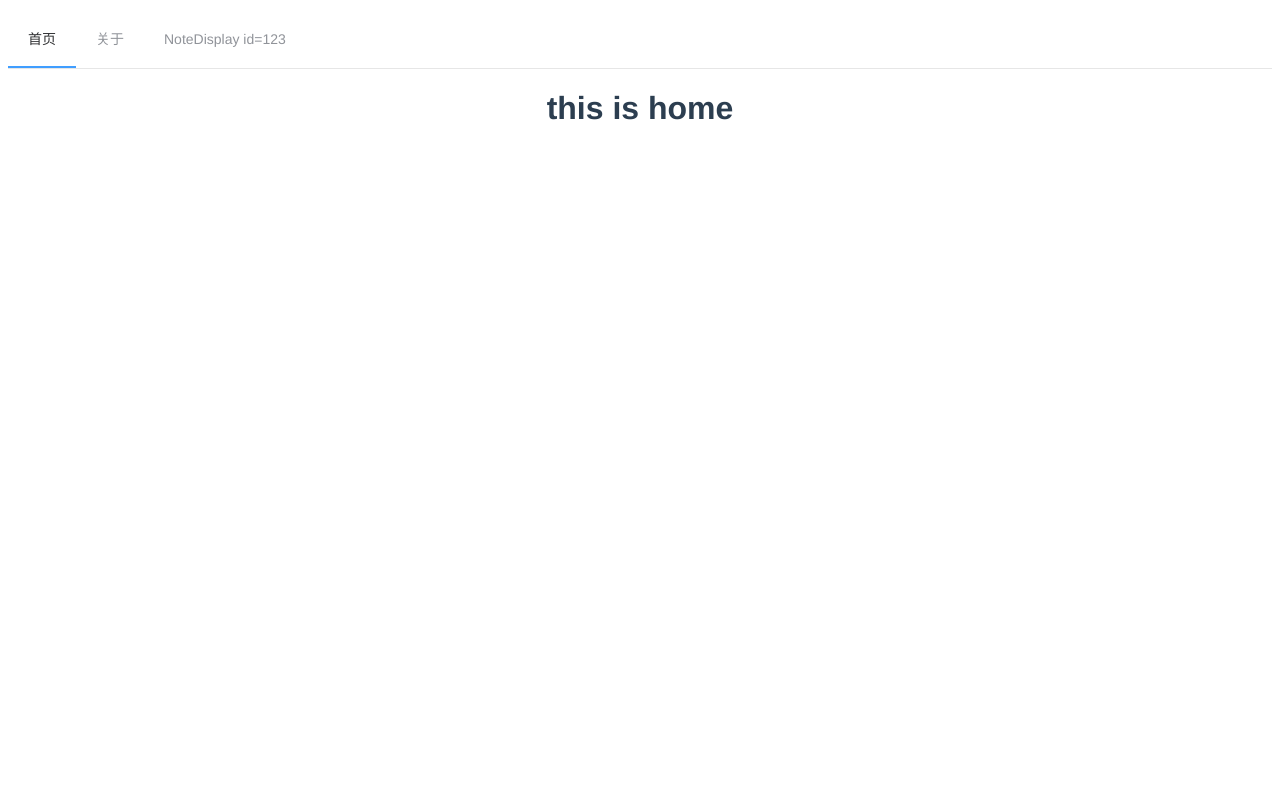
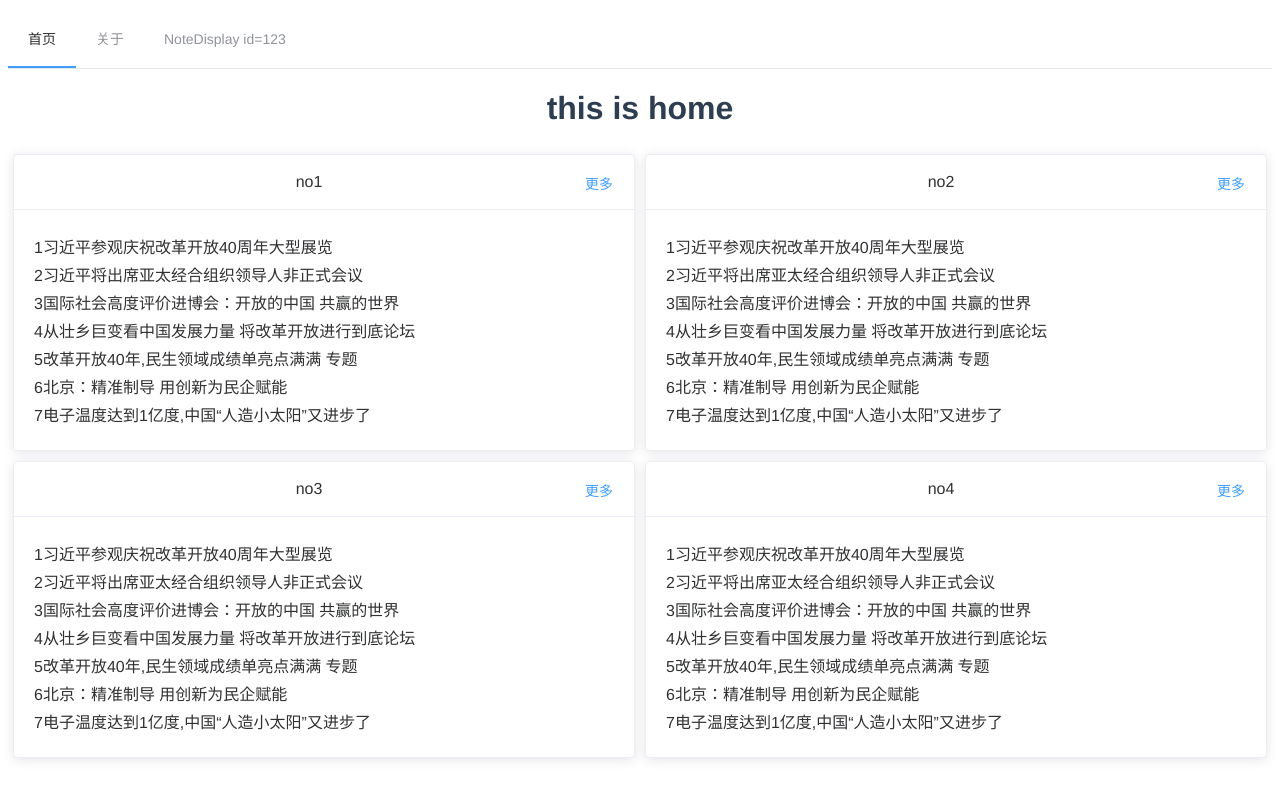
Before and after one commit to applejuicey/my-notes, a Vue app: page / in a window 1280 px wide. Built offline with nearby package versions, Linux system fonts and the light colour scheme.

Commit message:
Home page simply designed and two associated components added.

```diff
--- /dev/null
+++ b/src/components/ContentCard.vue
@@ -0,0 +1,52 @@
+<template>
+  <div class="content-card">
+
+    <el-card class="box-card" shadow="always">
+
+      <div slot="header">
+        <span>{{cardName}}</span>
+        <el-button style="float: right; padding: 3px 0" type="text">更多</el-button>
+      </div>
+
+      <div>
+        <note-list></note-list>
+      </div>
+
+    </el-card>
+
+  </div>
+</template>
+
+<script>
+  import NoteList from '@/components/NoteList.vue'
+  export default {
+    name: 'content-card',
+    components: {
+      NoteList,
+    },
+    props: {
+      cardName: {
+        type: String,
+        required: true,
+      }
+    },
+    data() {
+      return {
+
+      };
+    },
+    computed: {
+
+    },
+    methods: {
+
+
+    },
+  }
+</script>
+
+<style scoped>
+  .box-card {
+    margin: 5px;
+  }
+</style>
--- /dev/null
+++ b/src/components/NoteList.vue
@@ -0,0 +1,43 @@
+<template>
+  <div class="note-list">
+
+    <div class="note-title-link">1习近平参观庆祝改革开放40周年大型展览</div>
+    <div class="note-title-link">2习近平将出席亚太经合组织领导人非正式会议</div>
+    <div class="note-title-link">3国际社会高度评价进博会：开放的中国 共赢的世界</div>
+    <div class="note-title-link">4从壮乡巨变看中国发展力量  将改革开放进行到底论坛</div>
+    <div class="note-title-link">5改革开放40年,民生领域成绩单亮点满满 专题</div>
+    <div class="note-title-link">6北京：精准制导 用创新为民企赋能</div>
+    <div class="note-title-link">7电子温度达到1亿度,中国“人造小太阳”又进步了</div>
+
+  </div>
+</template>
+
+<script>
+  export default {
+    name: 'note-list',
+    props: {
+
+    },
+    data() {
+      return {
+
+      };
+    },
+    computed: {
+
+    },
+    methods: {
+
+
+    },
+  }
+</script>
+
+<style scoped>
+  .note-list {
+    text-align: left;
+  }
+  .note-title-link {
+    margin: 4px 0;
+  }
+</style>
--- a/src/views/Home.vue
+++ b/src/views/Home.vue
@@ -1,19 +1,61 @@
 <template>
   <div class="home">
+
     <!--<img alt="Vue logo" src="../assets/logo.png">-->
     <!--<HelloWorld msg="Welcome to Your Vue.js App"/>-->
     <h1>this is home</h1>
+
+    <el-row>
+
+      <!--内容区1的卡片-->
+      <el-col :span="12">
+        <div>
+          <content-card :cardName="'no1'"></content-card>
+        </div>
+      </el-col>
+      <!--内容区1的卡片end-->
+
+      <!--内容区2的卡片-->
+      <el-col :span="12">
+        <div>
+          <content-card :cardName="'no2'"></content-card>
+        </div>
+      </el-col>
+      <!--内容区2的卡片end-->
+
+    </el-row>
+
+    <el-row>
+
+      <!--内容区3的卡片-->
+      <el-col :span="12">
+        <div>
+          <content-card :cardName="'no3'"></content-card>
+        </div>
+      </el-col>
+      <!--内容区3的卡片end-->
+
+      <!--内容区4的卡片-->
+      <el-col :span="12">
+        <div>
+          <content-card :cardName="'no4'"></content-card>
+        </div>
+      </el-col>
+      <!--内容区4的卡片end-->
+
+    </el-row>
+
+
   </div>
 </template>
 
 <script>
 // @ is an alias to /src
-// import HelloWorld from '@/components/HelloWorld.vue'
-
+import ContentCard from '@/components/ContentCard.vue'
 export default {
   name: 'home',
   components: {
-    // HelloWorld
+    ContentCard,
   },
   mounted: function () {
 
```
